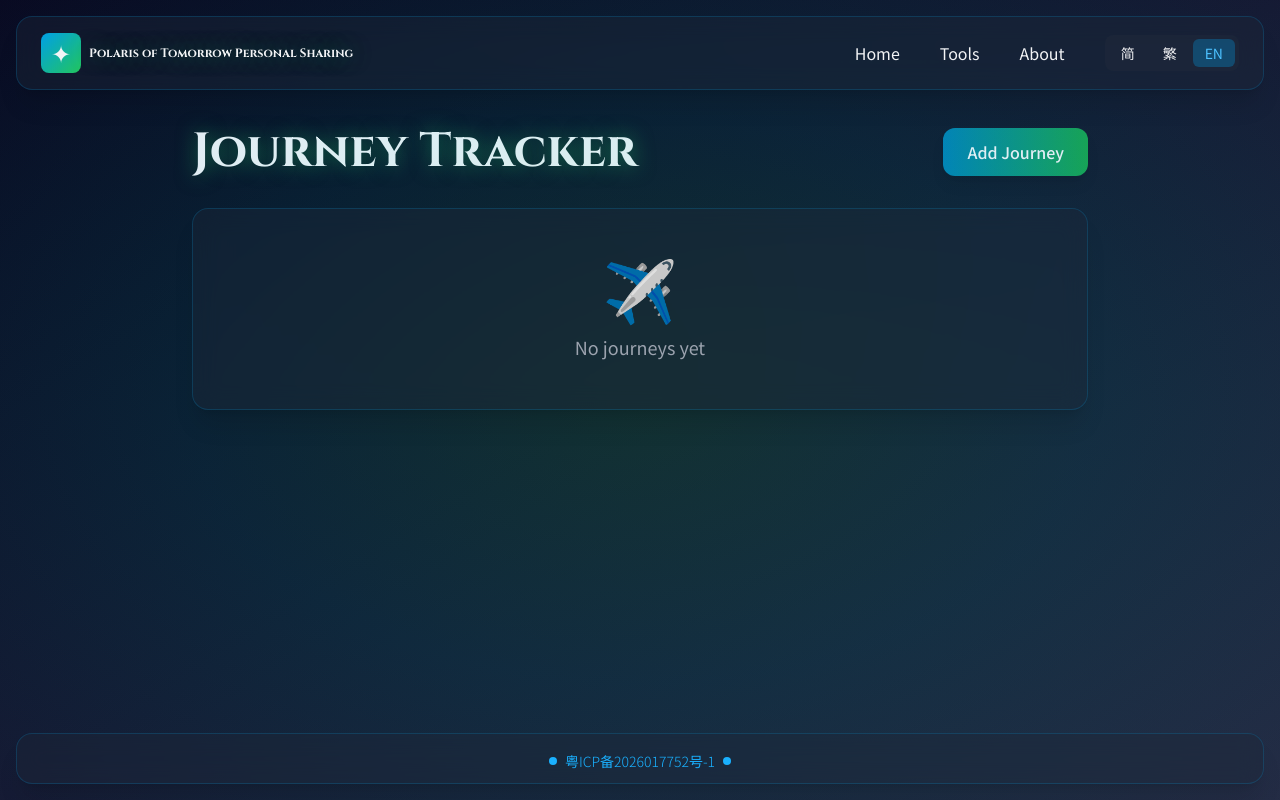
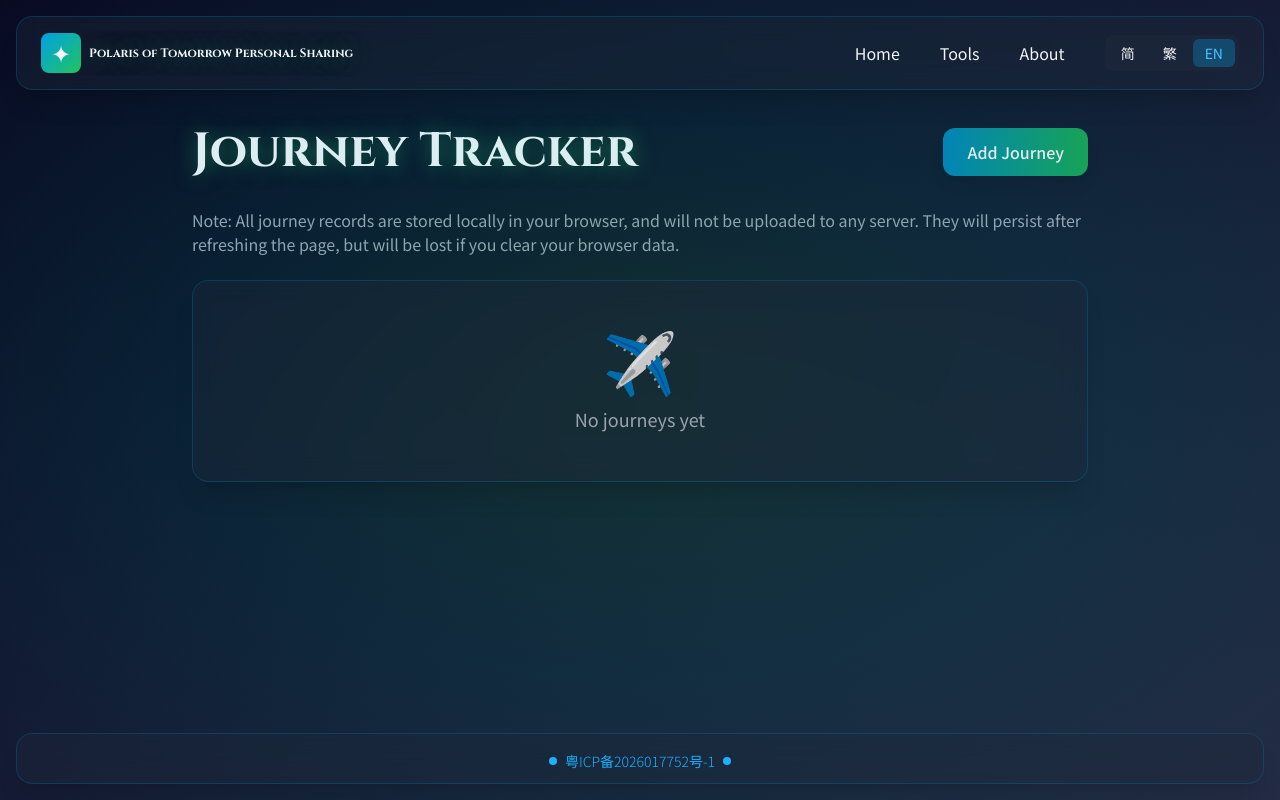
Before and after one commit to ayaka14732/polaris-sharing, a Next.js app: page /en/tools/journey-tracker in a window 1280 px wide. Built offline with nearby package versions, Linux system fonts and the light colour scheme.

Commit message:
Add note in Journey Tracker

```diff
--- a/messages/en.json
+++ b/messages/en.json
@@ -97,6 +97,7 @@
     "notes": "Notes",
     "save": "Save",
     "cancel": "Cancel",
+    "dataStoredLocally": "Note: All journey records are stored locally in your browser, and will not be uploaded to any server. They will persist after refreshing the page, but will be lost if you clear your browser data.",
     "noJourneys": "No journeys yet",
     "edit": "Edit",
     "delete": "Delete"
--- a/messages/zh-CN.json
+++ b/messages/zh-CN.json
@@ -97,6 +97,7 @@
     "notes": "备注",
     "save": "保存",
     "cancel": "取消",
+    "dataStoredLocally": "注意：所有行程记录均保存在本地浏览器中，不会上传至服务器，刷新页面后仍然存在，但如果清除浏览器数据则会丢失。",
     "noJourneys": "暂无行程记录",
     "edit": "编辑",
     "delete": "删除"
--- a/messages/zh-TW.json
+++ b/messages/zh-TW.json
@@ -97,6 +97,7 @@
     "notes": "備註",
     "save": "保存",
     "cancel": "取消",
+    "dataStoredLocally": "注意：所有行程記錄均保存在本地瀏覽器中，不會上傳至伺服器，刷新頁面後仍然存在，但如果清除瀏覽器數據則會丟失。",
     "noJourneys": "暫無行程記錄",
     "edit": "編輯",
     "delete": "刪除"
--- a/src/app/[locale]/tools/journey-tracker/page.tsx
+++ b/src/app/[locale]/tools/journey-tracker/page.tsx
@@ -166,6 +166,8 @@ export default function JourneyTracker({ params: { locale } }: { params: { local
             )}
           </AnimatePresence>
 
+          <div className="text-gray-400 my-6">{t("dataStoredLocally")}</div>
+
           <div className="space-y-4">
             {journeys.length === 0 ? (
               <div className="glass-panel p-12 text-center">
```
